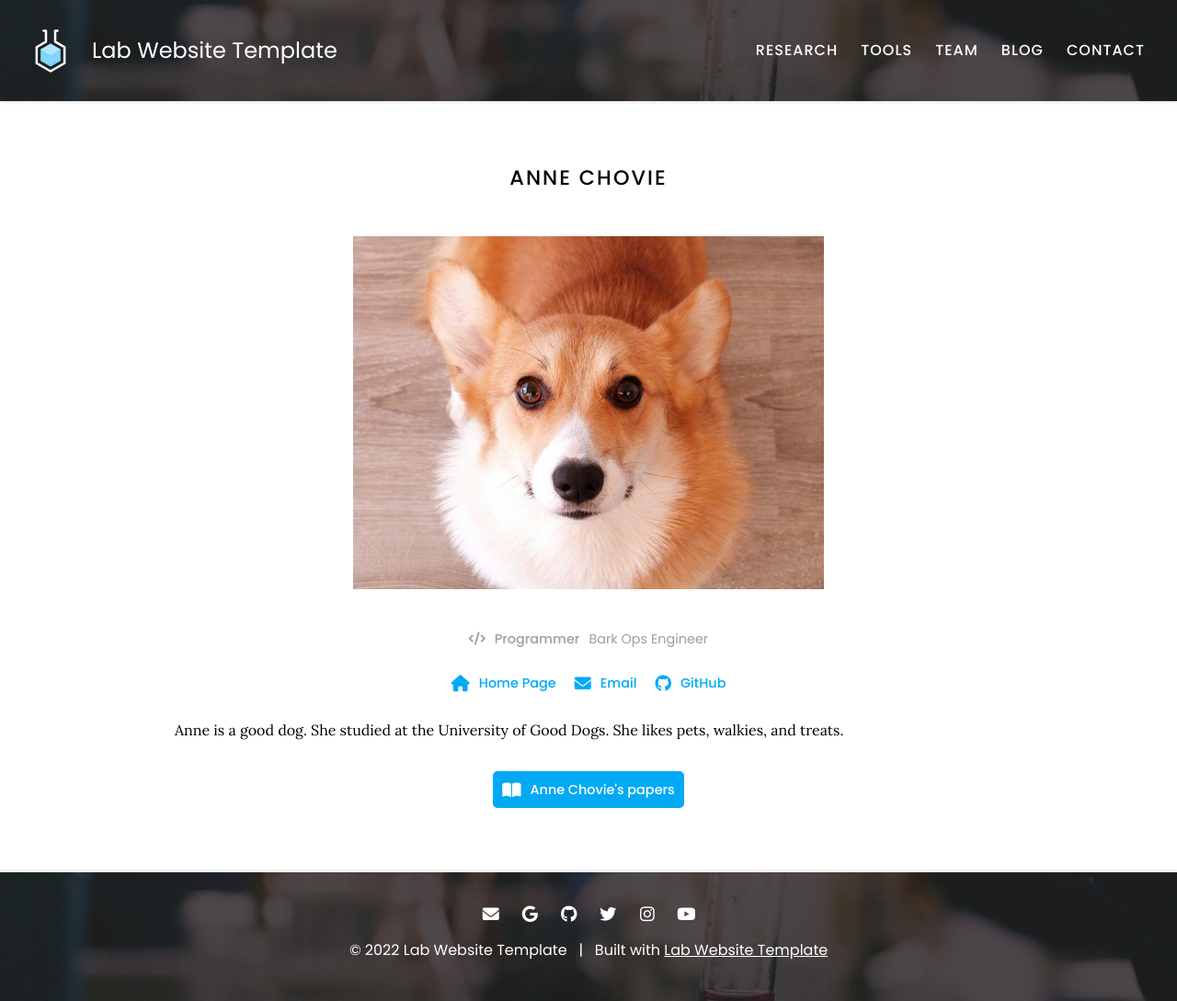
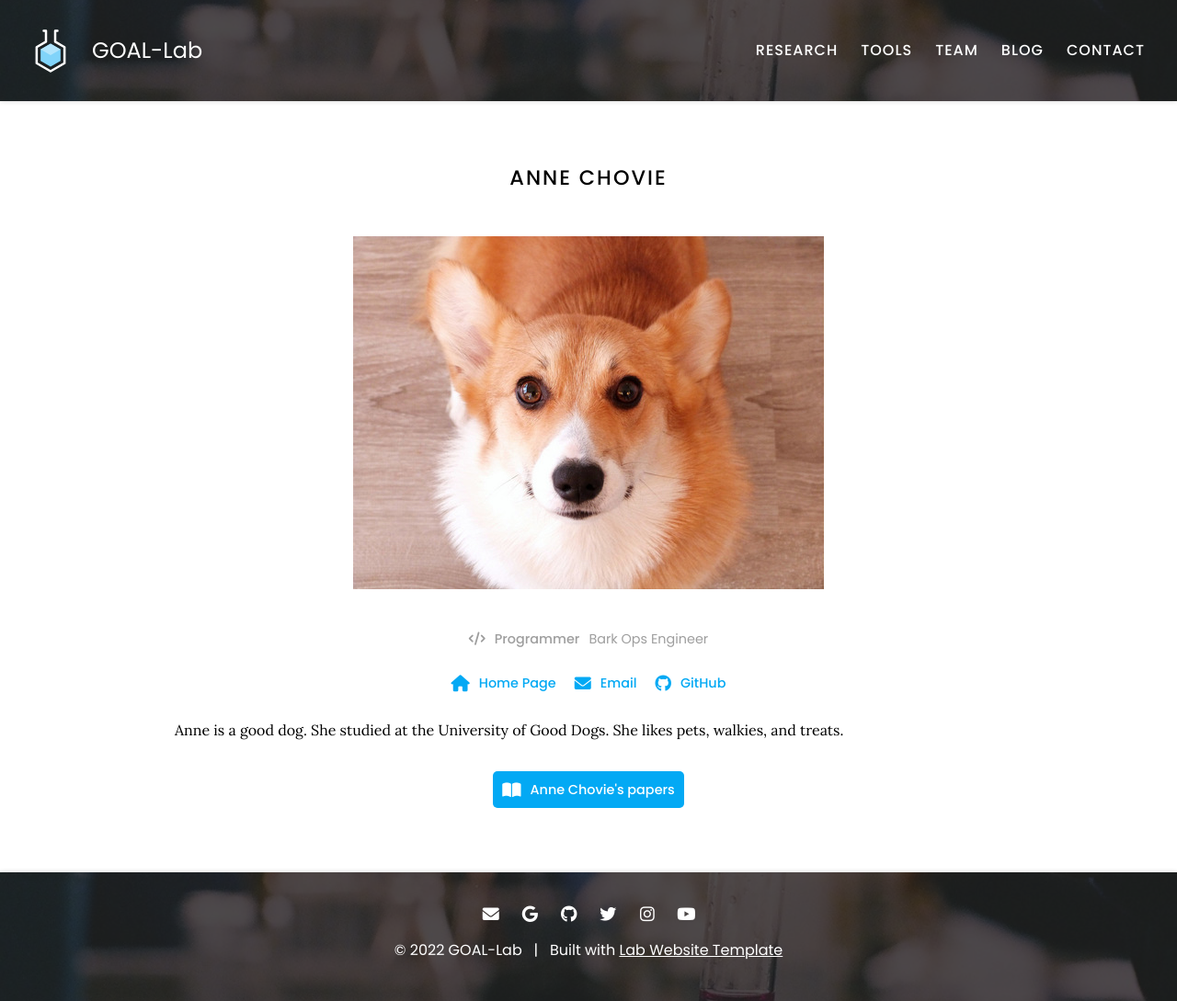
Before and after one commit to goallabuci/goallabuci.github.io, a Jekyll site: the page built from _members/anne-chovie.md, in a window 1280 px wide. Shown: the whole page at 92% size. Built offline with Jekyll 4.4.1, drawn with Linux system fonts in a browser that asks for light colours; part of the change alters nothing that is shown.

Commit message:
Update _config.yaml

```diff
--- a/_config.yaml
+++ b/_config.yaml
@@ -1,8 +1,8 @@
 ### basic settings
 
 # site properties and page defaults
-title: Lab Website Template
-description: An easy-to-use, flexible website template for labs, with automatic citations, GitHub tag imports, pre-built components, and more.
+title: GOAL-Lab
+description: The Games Optimization Algorithms Learning Group at UCI.
 logo: images/logo.svg
 header: images/background.jpg
 footer: images/background.jpg
```
